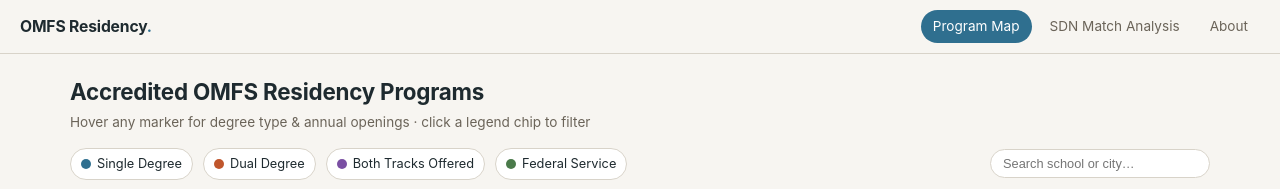
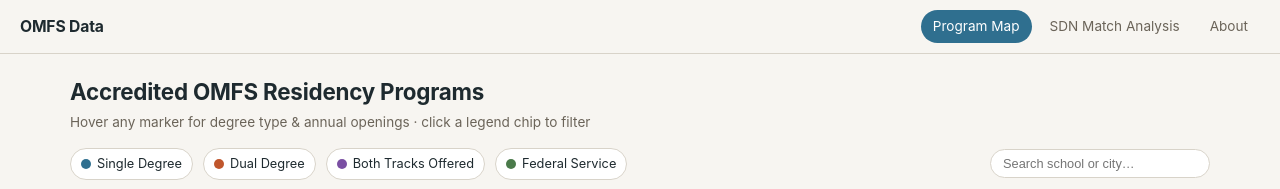
Before and after one commit to omfsdata/data, a Jekyll site: the page built from index.html, in a window 1280 px wide. Shown: the top 189 px of the page. Built offline with Jekyll 4.4.1, drawn with Linux system fonts in a browser that asks for light colours; nearby versions of some CDN libraries.

Commit message:
Update default.html

```diff
--- a/_layouts/default.html
+++ b/_layouts/default.html
@@ -9,7 +9,7 @@
 </head>
 <body>
   <nav class="site-nav">
-    <a class="brand" href="{{ '/' | relative_url }}">OMFS Residency<span>.</span></a>
+    <a class="brand" href="{{ '/' | relative_url }}">OMFS Data<span></span></a>
     <div class="nav-links">
       <a href="{{ '/' | relative_url }}"        class="{% if page.nav == 'map' %}active{% endif %}">Program Map</a>
       <a href="{{ '/analysis/' | relative_url }}" class="{% if page.nav == 'analysis' %}active{% endif %}">SDN Match Analysis</a>
```
